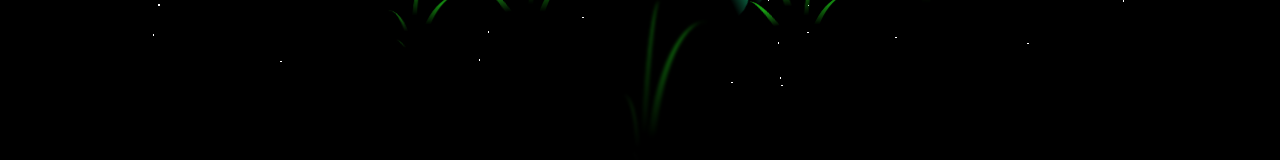
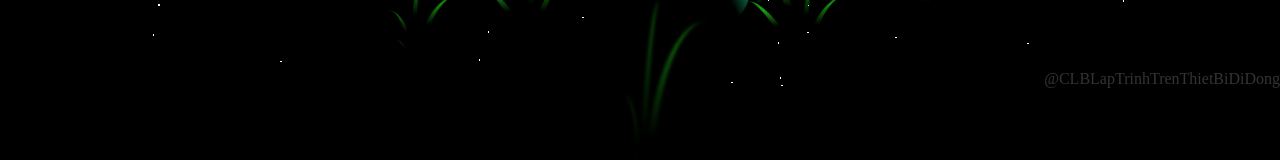
Before and after one commit to OUMPC/20-10-24, a plain HTML site: page index.html in a window 1280 px wide. Shown: the part 712-872 px from the top of the page. Drawn offline with Linux system fonts and the light colour scheme; a web font is replaced by a local one.

Commit message:
update mark FanPage

```diff
--- a/index.html
+++ b/index.html
@@ -340,5 +340,9 @@
         draw()
       }
     </script>
+
+    <span id="mark"><a href="https://www.facebook.com/CLBLapTrinhTrenThietBiDiDong" target="_blank" rel="noopener noreferrer">
+      @CLBLapTrinhTrenThietBiDiDong
+    </a></span>
 </body>
 </html>
--- a/style_sky.css
+++ b/style_sky.css
@@ -35,3 +35,17 @@ body {
     background-color: aqua;
     z-index: 5;
 }
+
+#mark{
+    position: fixed;
+    right:  0;
+    bottom: 0;
+    z-index: 10;
+    opacity: .2;
+
+}
+
+#mark a{
+    color: white;
+    text-decoration: none;
+}
```
Also changed, not shown: 1 other file.
